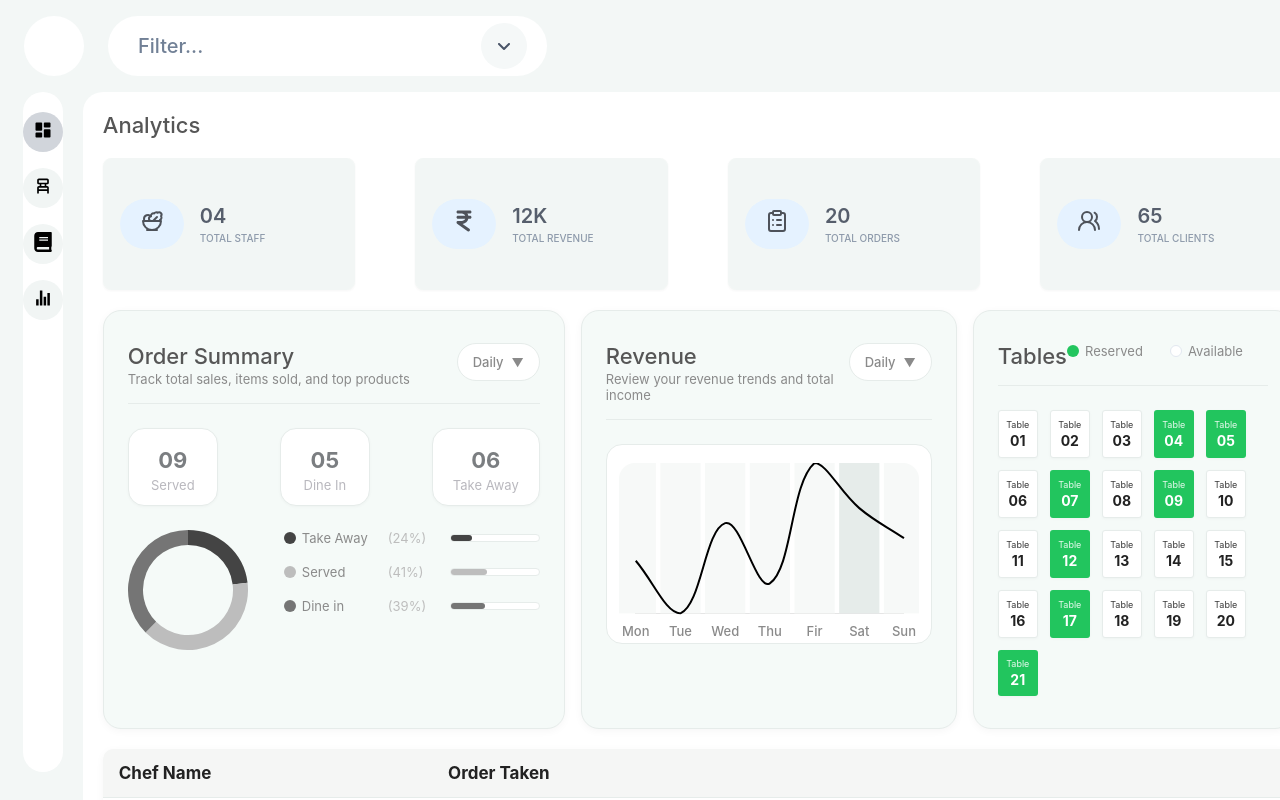
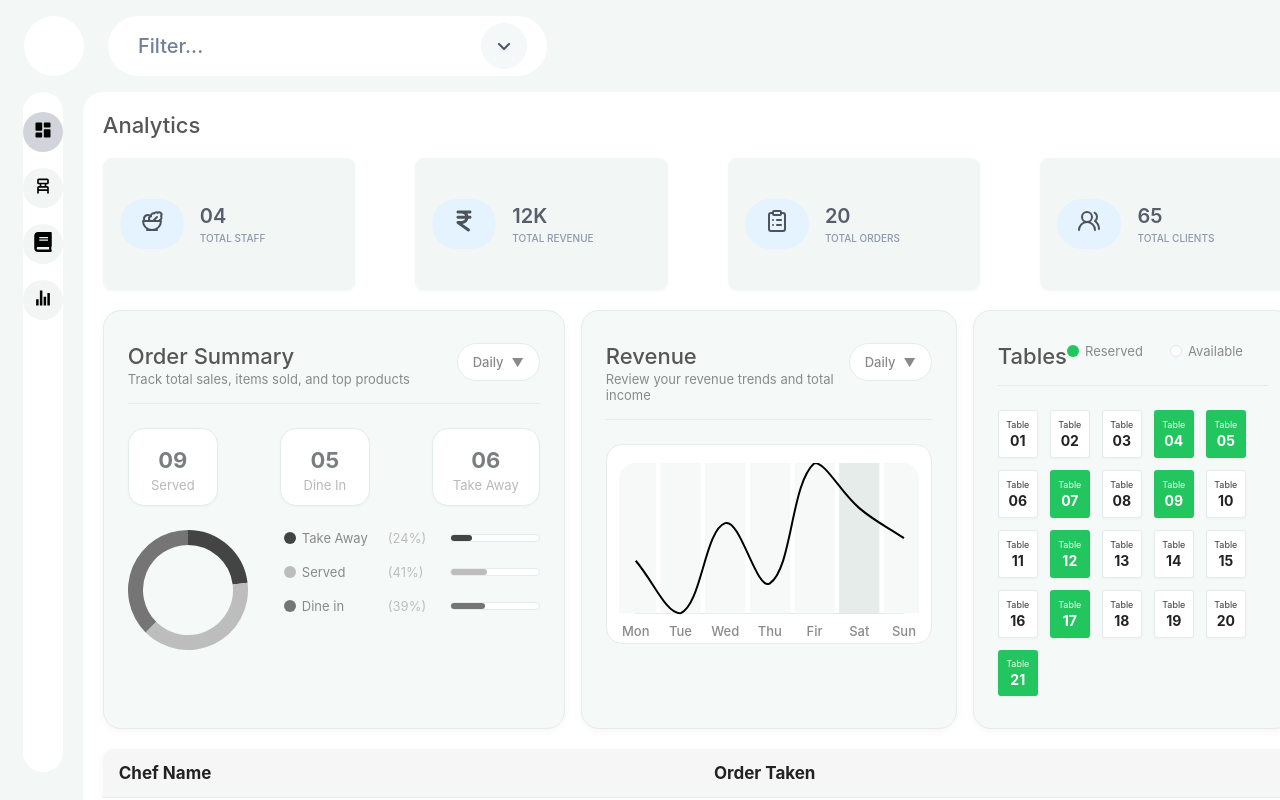
Before and after one commit to MdTanwer/finalproject, a React (Vite) app in the folder frontend/: page / in a window 1280 px wide. Shown: the top 800 px of the page. Built offline with nearby package versions, Linux system fonts and the light colour scheme.

Commit message:
2nd page complete

```diff
--- a/frontend/src/components/dashboard/ChefOrderList.jsx
+++ b/frontend/src/components/dashboard/ChefOrderList.jsx
@@ -15,12 +15,6 @@ const ChefOrderList = () => {
           <tr>
             <th>Chef Name</th>
             <th>Order Taken</th>
-            <th></th>
-            <th></th>
-            <th></th>
-            <th></th>
-            <th></th>
-            <th></th>
           </tr>
         </thead>
         <tbody>
--- a/frontend/src/styles/components/dashboard/ChefOrderList.css
+++ b/frontend/src/styles/components/dashboard/ChefOrderList.css
@@ -12,6 +12,11 @@
   width: 100%;
   border-collapse: collapse;
   background: #fff;
+}
+
+.chef-table th,
+.chef-table td {
+  width: 50%;
 }
 
 .chef-table th {
--- a/frontend/src/styles/pages/TableManagement.css
+++ b/frontend/src/styles/pages/TableManagement.css
@@ -1,5 +1,6 @@
 .table-management-page {
   padding: 20px;
+  padding-top: 0px;
 }
 
 .page-header {
```
